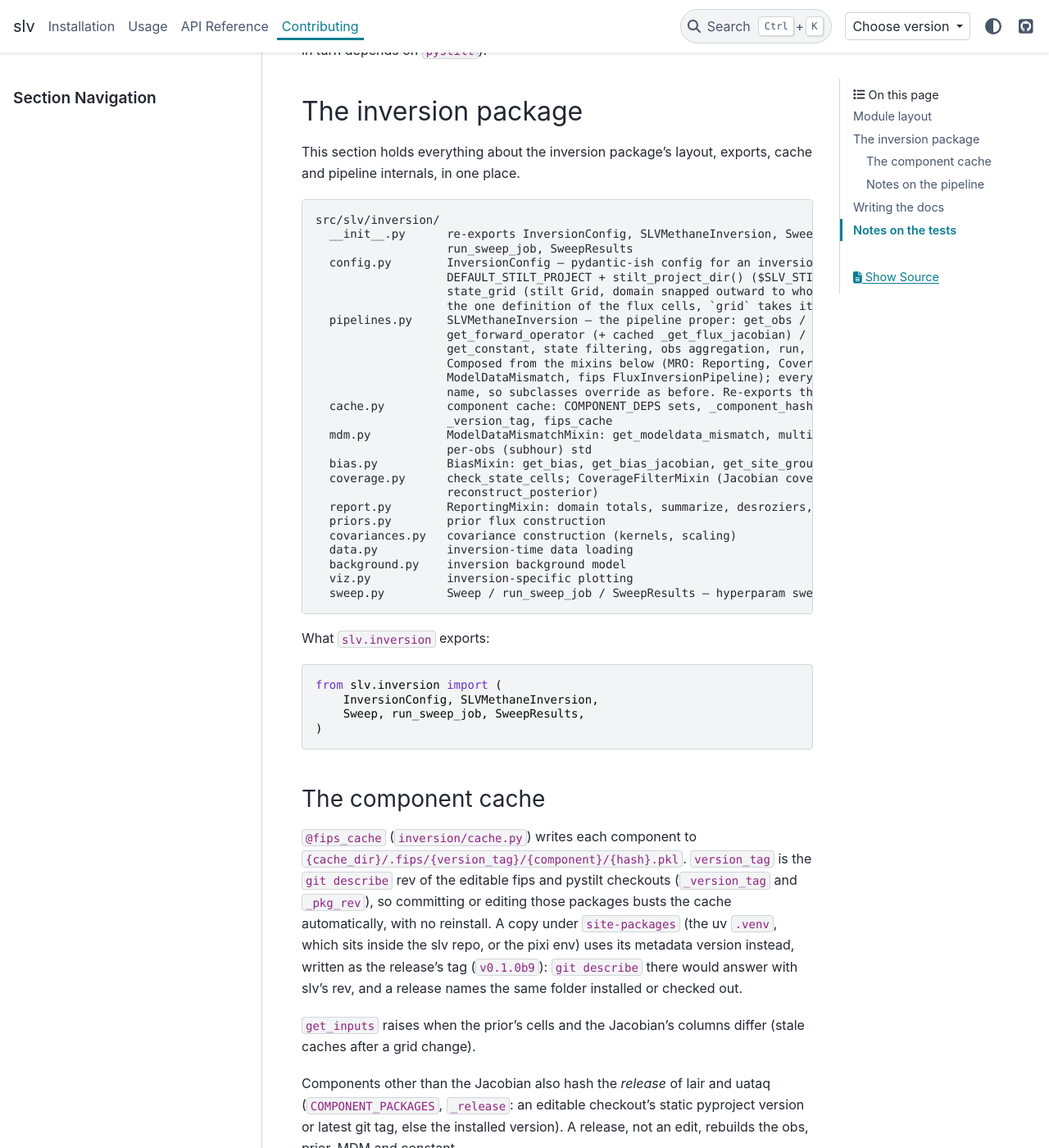
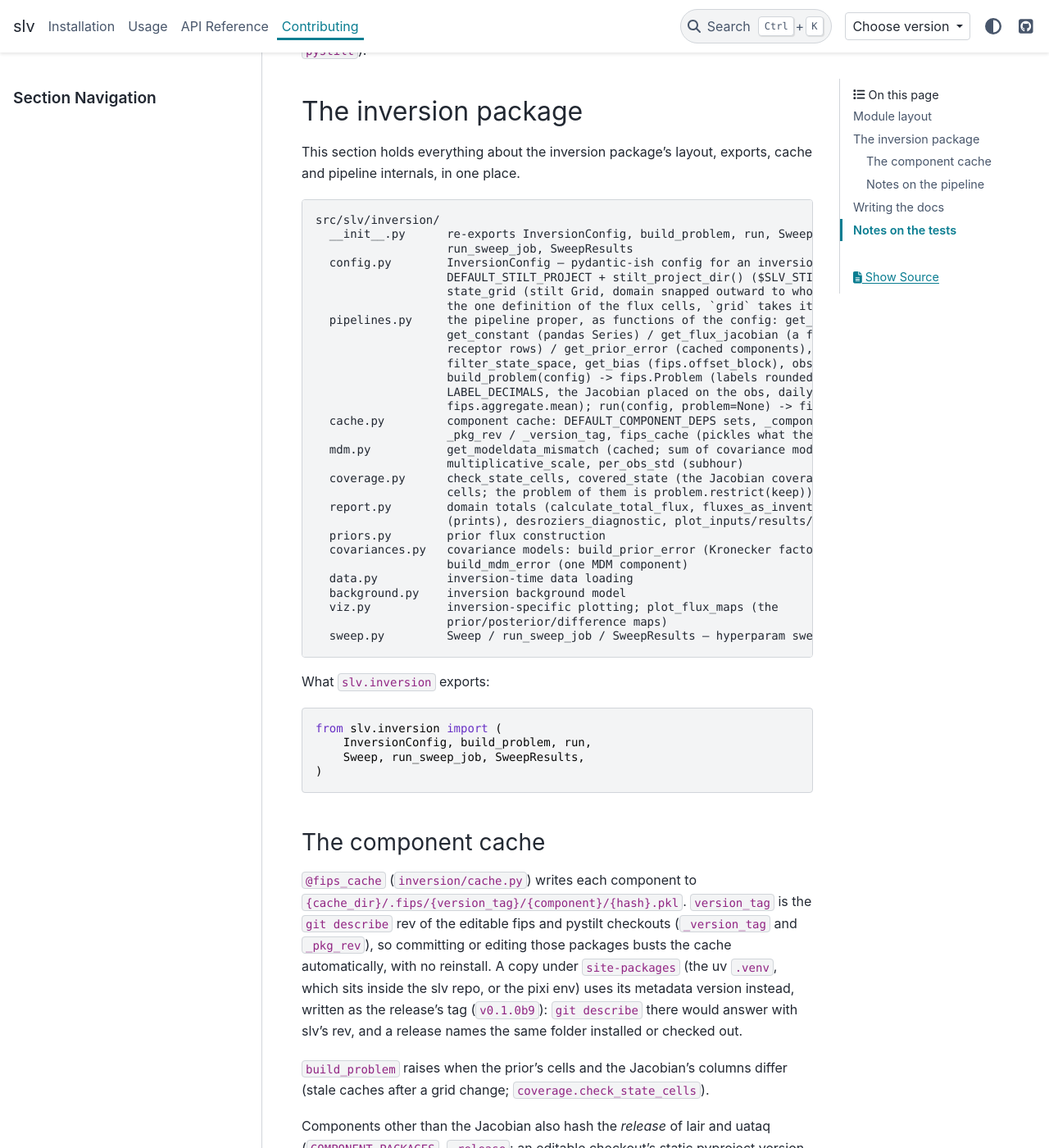
Before and after one commit to jmineau/slv, a Sphinx documentation site: the page built from docs/contributing.rst, in a window 1280 px wide and 1400 px high, scrolled down 3023 px. Shown: the whole window at 82% size. Built offline with Sphinx 7.4.7 and the PyData theme 0.15.4, drawn with Linux system fonts in a browser that asks for light colours; some of the changed text lies outside the part shown.

Commit message:
docs: the function pipeline in AGENTS.md and the contributing guide; changelog
AGENTS.md and the contributing guide's inversion tour describe the
pipeline as functions of the config and the footprint rule. The
changelog's entries for the move to fips 0.2 are under Unreleased (the
rebase had put them in 2026.10.1), without the SciPy cap, and say that
the sweep's R2 is fips's R² of the enhancement.

```diff
--- a/docs/contributing.rst
+++ b/docs/contributing.rst
@@ -157,7 +157,7 @@
 
 The base install is enough for ``domain``, ``basemap``, ``measurements`` and
 ``emissions``; the ``inversion`` extra unlocks ``slv.inversion`` (it depends on
-``fips[flux]``, which in turn depends on ``pystilt``).
+``fips[viz]`` and ``pystilt``).
 
 The inversion package
 ---------------------
@@ -168,31 +168,34 @@
 ::
 
     src/slv/inversion/
-      __init__.py      re-exports InversionConfig, SLVMethaneInversion, Sweep,
+      __init__.py      re-exports InversionConfig, build_problem, run, Sweep,
                        run_sweep_job, SweepResults
       config.py        InversionConfig — pydantic-ish config for an inversion;
                        DEFAULT_STILT_PROJECT + stilt_project_dir() ($SLV_STILT_DIR);
                        state_grid (stilt Grid, domain snapped outward to whole cells) is
                        the one definition of the flux cells, `grid` takes its axes
-      pipelines.py     SLVMethaneInversion — the pipeline proper: get_obs / get_prior /
-                       get_forward_operator (+ cached _get_flux_jacobian) / get_prior_error /
-                       get_constant, state filtering, obs aggregation, run, obs_sites.
-                       Composed from the mixins below (MRO: Reporting, CoverageFilter, Bias,
-                       ModelDataMismatch, fips FluxInversionPipeline); every method keeps its
-                       name, so subclasses override as before. Re-exports the cache helpers.
-      cache.py         component cache: COMPONENT_DEPS sets, _component_hash, _pkg_rev /
-                       _version_tag, fips_cache
-      mdm.py           ModelDataMismatchMixin: get_modeldata_mismatch, multiplicative scale,
-                       per-obs (subhour) std
-      bias.py          BiasMixin: get_bias, get_bias_jacobian, get_site_group
-      coverage.py      check_state_cells; CoverageFilterMixin (Jacobian coverage filter,
-                       reconstruct_posterior)
-      report.py        ReportingMixin: domain totals, summarize, desroziers, plot_*
+      pipelines.py     the pipeline proper, as functions of the config: get_obs / get_prior /
+                       get_constant (pandas Series) / get_flux_jacobian (a fips Operator,
+                       receptor rows) / get_prior_error (cached components),
+                       filter_state_space, get_bias (fips.offset_block), obs_sites;
+                       build_problem(config) -> fips.Problem (labels rounded to
+                       LABEL_DECIMALS, the Jacobian placed on the obs, daily means by
+                       fips.aggregate.mean); run(config, problem=None) -> fips.Posterior
+      cache.py         component cache: DEFAULT_COMPONENT_DEPS sets, _component_hash,
+                       _pkg_rev / _version_tag, fips_cache (pickles what the function returns)
+      mdm.py           get_modeldata_mismatch (cached; sum of covariance models on the obs),
+                       multiplicative_scale, per_obs_std (subhour)
+      coverage.py      check_state_cells, covered_state (the Jacobian coverage filter's
+                       cells; the problem of them is problem.restrict(keep))
+      report.py        domain totals (calculate_total_flux, fluxes_as_inventory), summarize
+                       (prints), desroziers_diagnostic, plot_inputs/results/diagnostics
       priors.py        prior flux construction
-      covariances.py   covariance construction (kernels, scaling)
+      covariances.py   covariance models: build_prior_error (Kronecker factors),
+                       build_mdm_error (one MDM component)
       data.py          inversion-time data loading
       background.py    inversion background model
-      viz.py           inversion-specific plotting
+      viz.py           inversion-specific plotting; plot_flux_maps (the
+                       prior/posterior/difference maps)
       sweep.py         Sweep / run_sweep_job / SweepResults — hyperparam sweeps
 
 What ``slv.inversion`` exports:
@@ -200,7 +203,7 @@
 .. code-block:: python
 
    from slv.inversion import (
-       InversionConfig, SLVMethaneInversion,
+       InversionConfig, build_problem, run,
        Sweep, run_sweep_job, SweepResults,
    )
 
@@ -216,8 +219,8 @@
 release's tag (``v0.1.0b9``): ``git describe`` there would answer with slv's rev, and a
 release names the same folder installed or checked out.
 
-``get_inputs`` raises when the prior's cells and the Jacobian's columns differ (stale
-caches after a grid change).
+``build_problem`` raises when the prior's cells and the Jacobian's columns differ (stale
+caches after a grid change; ``coverage.check_state_cells``).
 
 Components other than the Jacobian also hash the *release* of lair and uataq
 (``COMPONENT_PACKAGES``, ``_release``: an editable checkout's static pyproject version
@@ -242,15 +245,15 @@
 ~~~~~~~~~~~~~~~~~~~~~
 
 - Mobile (TRAX) obs are keyed by PYSTILT location_id, not site. Anything keyed by
-  site must resolve through ``SLVMethaneInversion.obs_sites`` (receptor -> the single
+  site must resolve through ``pipelines.obs_sites`` (receptor -> the single
   mobile site in ``config.sites``); the MDM and the bias Jacobian do. The rolling
   background uses stationary sites only (``split_sites``; override with
   ``background_kwargs={"background_sites": [...]}``) and each obs takes its hour's
   value; ``get_slv_subhour_std`` skips mobile sites.
-- ``get_forward_operator`` is a thin wrapper: ``_get_flux_jacobian`` is the cached
-  (``forward_operator``) flux Jacobian; the bias block is rebuilt every run.
-  ``get_prior`` memoizes ``_build_prior`` per pipeline; ``_multiplicative_scale``
-  reuses both.
+- ``get_flux_jacobian`` is the cached (``forward_operator``) flux Jacobian; the bias
+  block (``get_bias``, one offset per group that has obs) is rebuilt every run and not
+  cached. A receptor with an empty footprint is a row of zeros; the obs of a receptor
+  with no footprint are dropped in ``build_problem``.
 - ``InversionConfig.__post_init__`` validates flux_freq, bias_grouping, background,
   prior, mdm_config and domain; setting any field drops the cached derived values.
 - ``InversionConfig.mdm_config`` keys must be names in ``DEFAULT_MDM_CONFIG`` (part,
```
Also changed, not shown: AGENTS.md (+17 -15 lines), CHANGELOG.md (+29 -27 lines).
